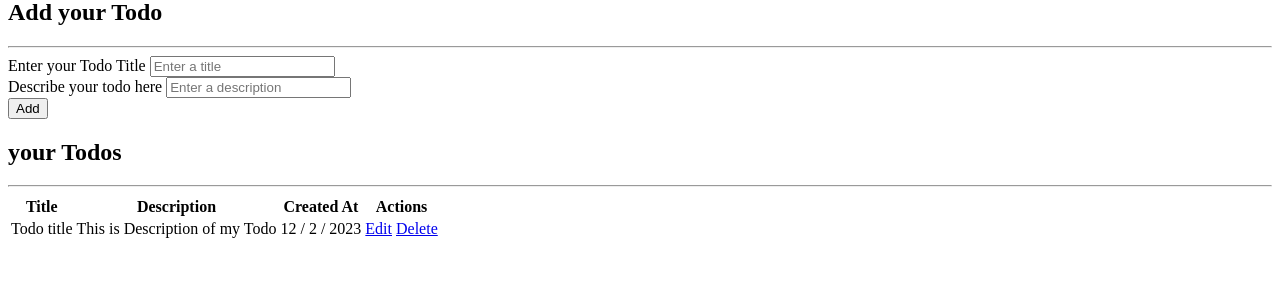
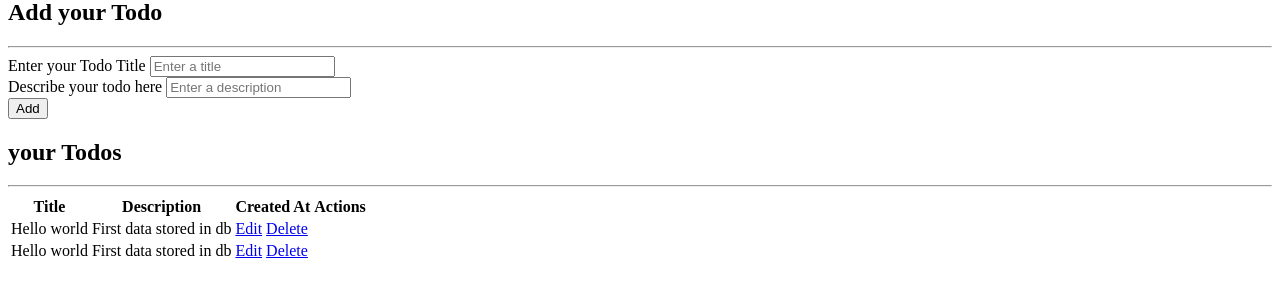
Before and after one commit to ronanbaje/oop-final-proj, a Flask app: page / in a window 1280 px wide. Shown: the part 166-466 px from the top of the page. Run offline with Flask 2, Linux system fonts and the light colour scheme; data comes from the database, SQL or seed files in the repository.

Commit message:
feat: implemented adding feature; refactor: cleaned up oop application

```diff
--- a/app.py
+++ b/app.py
@@ -1,4 +1,4 @@
-from flask import Flask, render_template
+from flask import Flask, render_template, request
 from flask_sqlalchemy import SQLAlchemy
 
 app = Flask(__name__)
@@ -12,19 +12,37 @@ class Todos (db.Model):
     _id = db.Column(db.Integer, primary_key=True)
     title = db.Column(db.String(200), nullable=False)
     desc = db.Column(db.String(500), nullable=False)
+
 class Controller:
-    def home(self):
-        todo = Todos(title="Hello world", desc="First data stored in db")
+    def fetchTodos(self):
+        all_todos = Todos.query.all()
+        return all_todos
+
+    def addTodo(self):
+        title = request.form['title']
+        desc = request.form['description']
+
+        todo = Todos(title=title, desc=desc)
 
         db.session.add(todo)
         db.session.commit()
 
-        all_todos = Todos.query.all()
-        return render_template('index.html', todos = all_todos)
+        return self
+
+    def deleteTodo(self):
+        # apply logic here
+        return self
 
 controller = Controller();
 
-app.add_url_rule('/', 'index', lambda: controller.home())
+@app.route('/', methods=['POST', 'GET'])
+def home():
+
+    if request.method == 'POST':
+        controller.addTodo()
+
+    todos = controller.fetchTodos()
+    return render_template('index.html', todos = todos)
 
 if __name__ == "__main__":
     app.run(debug = True)
--- a/templates/index.html
+++ b/templates/index.html
@@ -21,9 +21,9 @@
       <div class="contant section-1">
         <h2>Add your Todo</h2>
         <hr />
-        <form method="POST" action="/" class=""form" name="form">
+        <form method="POST" action="/" class="form" name="form">
           <div class="input-div">
-            <label for=""title">Enter your Todo Title</label>
+            <label for="title">Enter your Todo Title</label>
             <input
             type="text"
             name="title"
@@ -37,7 +37,7 @@
             <label for="description">Describe your todo here</label>
             <input
               type="text"
-              name="input=text"
+              name="description"
               id="description"
               placeholder="Enter a description"
             />
@@ -60,15 +60,16 @@
               </tr>
             </thead>
             <tbody>
+              {% for todo in todos%}
               <tr>
-                <td>Todo title</td>
-                <td>This is Description of my Todo</td>
-                <td>12 / 2 / 2023</td>
+                <td>{{todo.title}}</td>
+                <td>{{todo.desc}}</td>
                 <td class="button-row">
                   <a href="/ " class="actions-btns edit">Edit</a>
                   <a href="/" class="actions-btns delete">Delete</a>
                 </td>
               </tr>
+              {%endfor%}
             </tbody>
       </div>
     </div>
```
